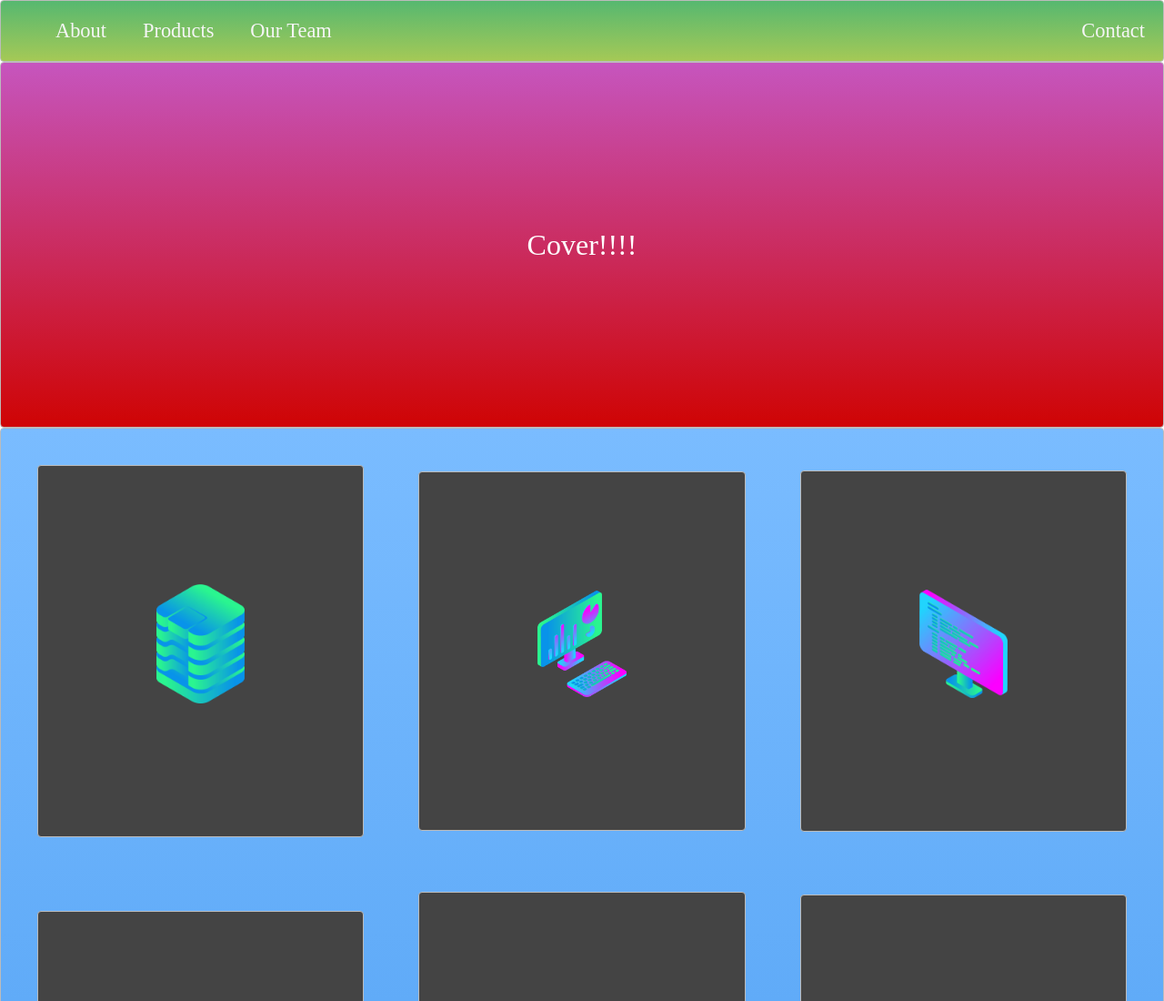
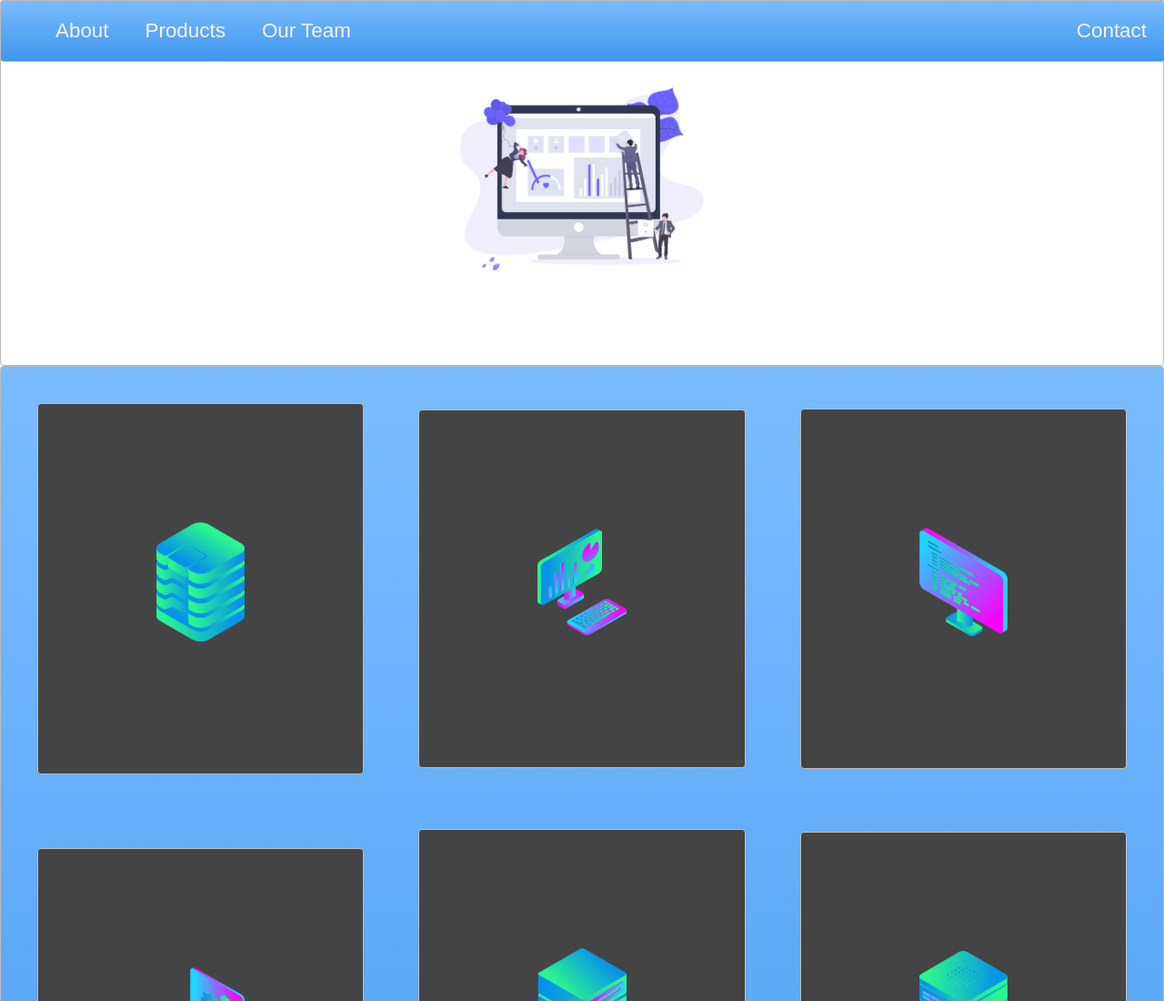
Before and after one commit to dukebw/web-dev-zero-to-hero, a plain HTML site: page grid-layout-exercise/index.html in a window 1280 px wide. Shown: the top 1100 px of the page at 91% size. Drawn offline with Linux system fonts and the light colour scheme.

Commit message:
More grid layout exercise

```diff
--- a/grid-layout-exercise/index.html
+++ b/grid-layout-exercise/index.html
@@ -7,7 +7,7 @@
 </head>
 
 <body>
-    <div class="zone green">
+    <div class="zone blue sticky">
         <nav>
             <ul class="main-nav">
                 <li><a href="">About</a></li>
@@ -17,8 +17,8 @@
             </ul>
         </nav>
     </div>
-    <div class="container zone red">
-        <div>Cover!!!!</div>
+    <div class="container zone">
+        <div><img class="cover" src="./img/undraw.png" /></div>
     </div>
     <div class="zone blue grid-wrapper">
         <div class="box zone">
--- a/grid-layout-exercise/style.css
+++ b/grid-layout-exercise/style.css
@@ -5,6 +5,7 @@ a {
 
 body {
         margin: auto 0;
+        font-family: Arial;
 }
 
 .push {
@@ -128,6 +129,12 @@ li {
         }
 }
 
+.sticky {
+        position: fixed;
+        top: 0;
+        width: 100%;
+}
+
 /* Cover */
 .container {
         display: flex;
@@ -136,8 +143,8 @@ li {
         height: 50vh;
 }
 
-.link {
-        padding: 15px 10px;
+.cover {
+        height: 15rem;
 }
 
 /* Grid */
```
